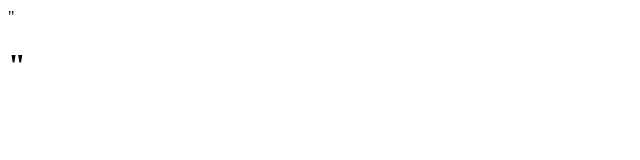
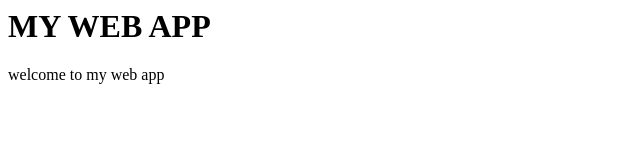
Before and after one commit to konankivarshitha/my-web-app, a plain HTML site: page index.html in a window 1280 px wide. Shown: the whole page, without its empty margins (0-640 px from the left). Drawn offline with Linux system fonts and the light colour scheme.

Commit message:
Added welcome message to homepage

```diff
--- a/index.html
+++ b/index.html
@@ -1 +1 @@
-"<html><body><h1><MY WEB APP</h1></body></html>"
+<html><body><h1>MY WEB APP </h1><p>welcome to my web app</p></body></html>
```
